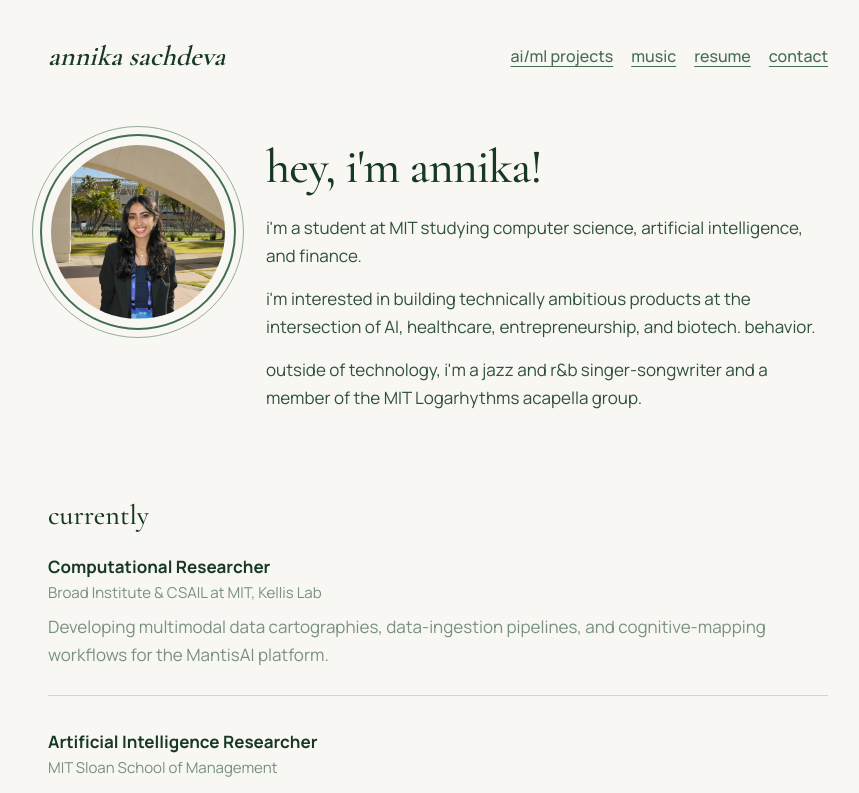
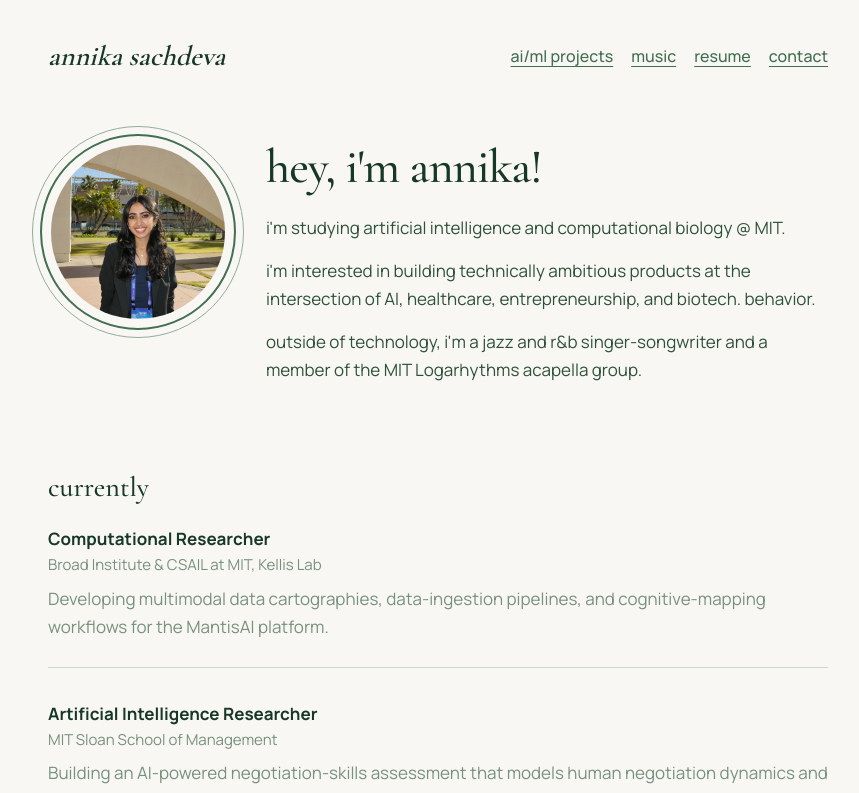
Before and after one commit to annika-sachdeva/annika-portfolio, a Next.js app: page / in a window 1280 px wide. Shown: the top 793 px of the page, without its empty margins (202-1061 px from the left). Built offline with nearby package versions, Linux system fonts and the light colour scheme.

Commit message:
modified description

```diff
--- a/app/page.tsx
+++ b/app/page.tsx
@@ -22,8 +22,8 @@ export default function Home() {
           <h1>hey, i&apos;m annika!</h1>
 
           <p>
-            i&apos;m a student at MIT studying computer science, artificial
-            intelligence, and finance.
+            i&apos;m studying artificial
+            intelligence and computational biology @ MIT.
           </p>
 
           <p>
```
